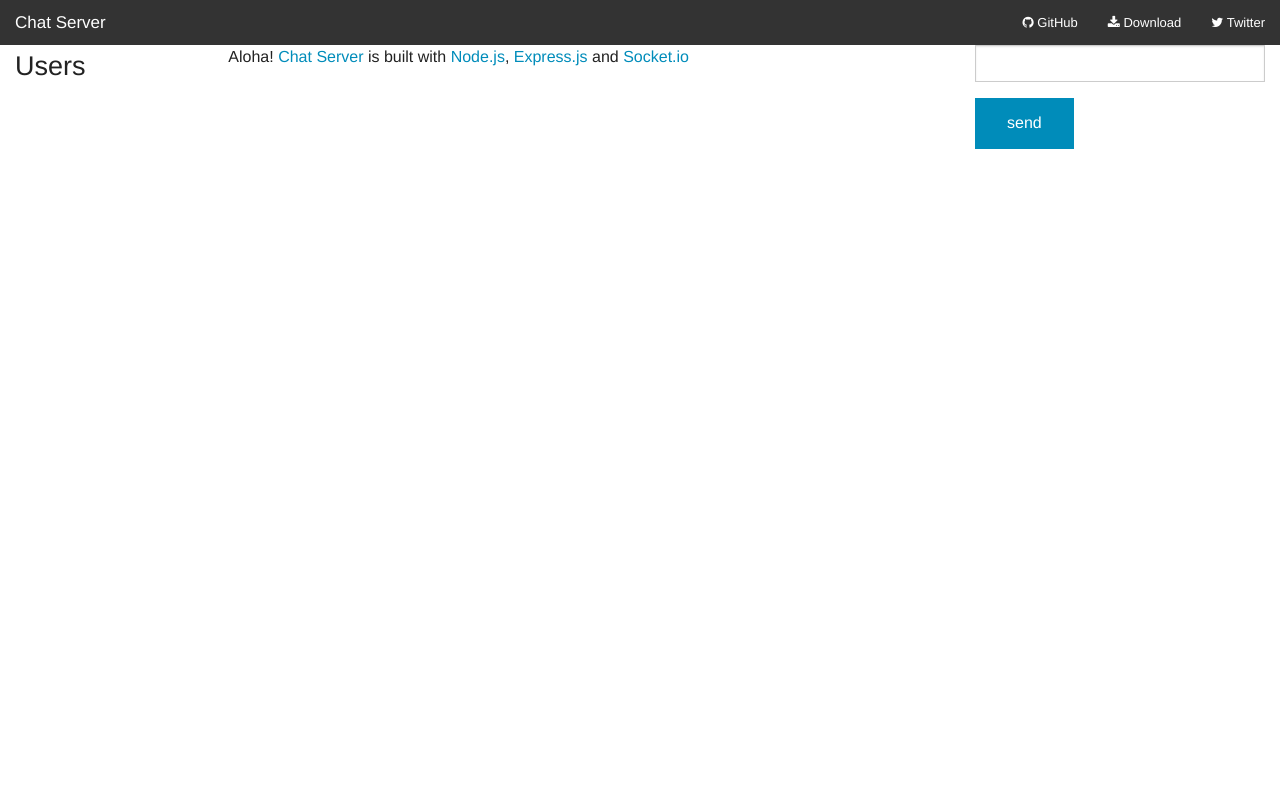
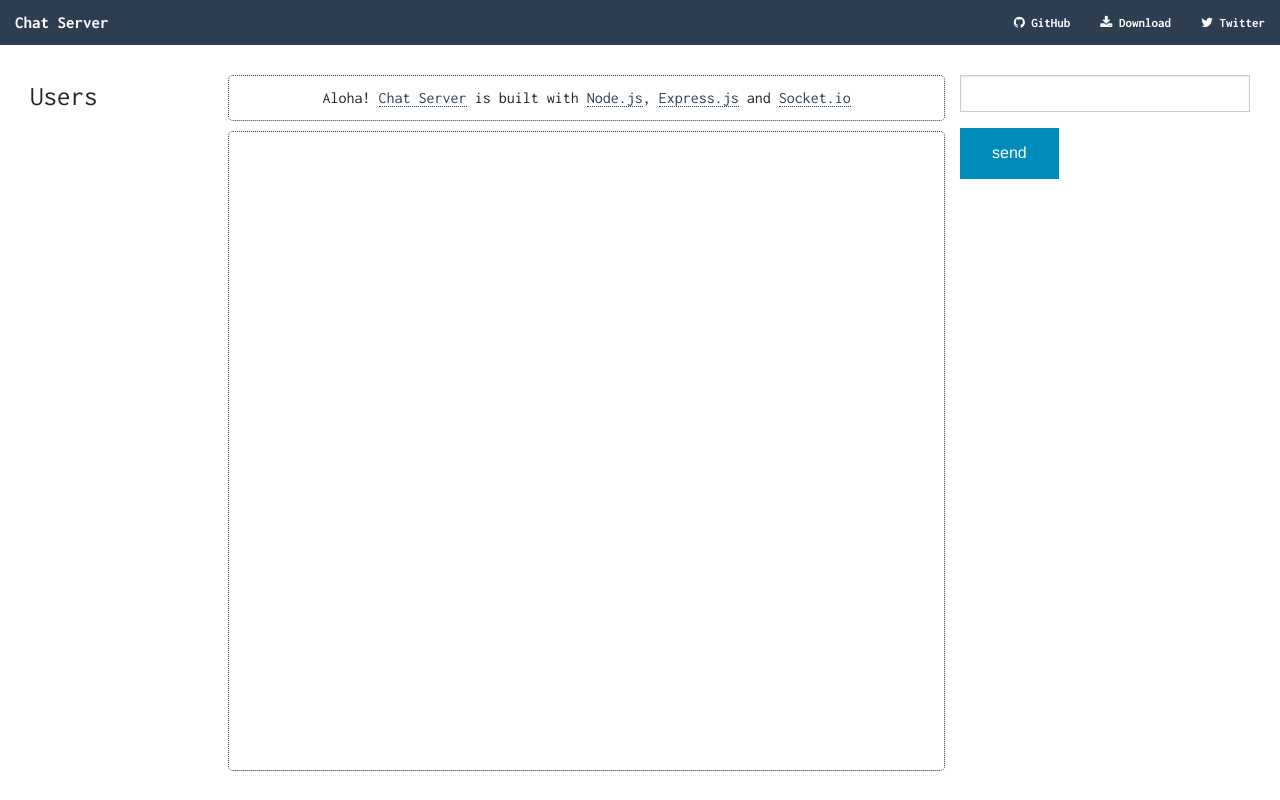
Before and after one commit to ummahusla/chat-server, a website: page public/index.html in a window 1280 px wide. Drawn offline with Linux system fonts and the light colour scheme; no server answers.

Commit message:
Added styles for Users and Chat section.
ToDo: Style the message area.

```diff
--- a/public/css/styles.css
+++ b/public/css/styles.css
@@ -1,20 +1,58 @@
-/*.userContainer {
-    float: left;
-    width: 200px;
-    border-right: 1px solid black;
-    height: 300px;
-    padding: 10px;
-    overflow: auto;
+/* Overwriting defaul styles */
+.top-bar {
+    background: #2c3e50 !important;
+}
+.top-bar .name h1 a, .top-bar .name h2 a, .top-bar .name h3 a, .top-bar .name h4 a, .top-bar .name p a, .top-bar .name span a {
+    font-weight: bold !important;
+}
+.top-bar-section li:not(.has-form) a:not(.button) {
+    font-weight: bold !important;
+    background: #2c3e50 !important;
+}
+span a {
+    color: #2c3e50 !important;
+    border-bottom: 1px dotted #2c3e50 !important;
+}
+span a:hover {
+    color: #f39c12 !important;
+    border-bottom: 1px dotted #f39c12 !important;
 }
 
-.conversationContainer {
-    float: left;
-    width: 400px;
-    height: 300px;
+/* Main styles */
+body, p, a, span, li, h1, h2, h3, h4, h5, h6 {
+    font-family: 'Inconsolata', monospace !important;
+}
+.body-wrap {
+    height: 80vh;
+}
+
+#users-wrap {
+    padding: 30px 0 0 30px;
+}
+
+#chat-wrap {
+    padding-top: 30px;
+    height: inherit;
+}
+
+#chat-wrap #chat-notice {
+    margin-bottom: 10px;
+    border: 1px dotted #2c3e50;
+    text-align: center;
+    padding: 10px 0;
+    border-radius: 5px;
+}
+
+#chat-wrap .conversationContainer {
+    height: inherit;
     overflow: auto;
+    border: 1px dotted #2c3e50;
+    border-radius: 5px;
     padding: 10px;
 }
 
-#data {
-    width: 250px;
-}*/
+
+
+#message-wrap {
+    padding: 30px 30px 0 0;
+}
```
